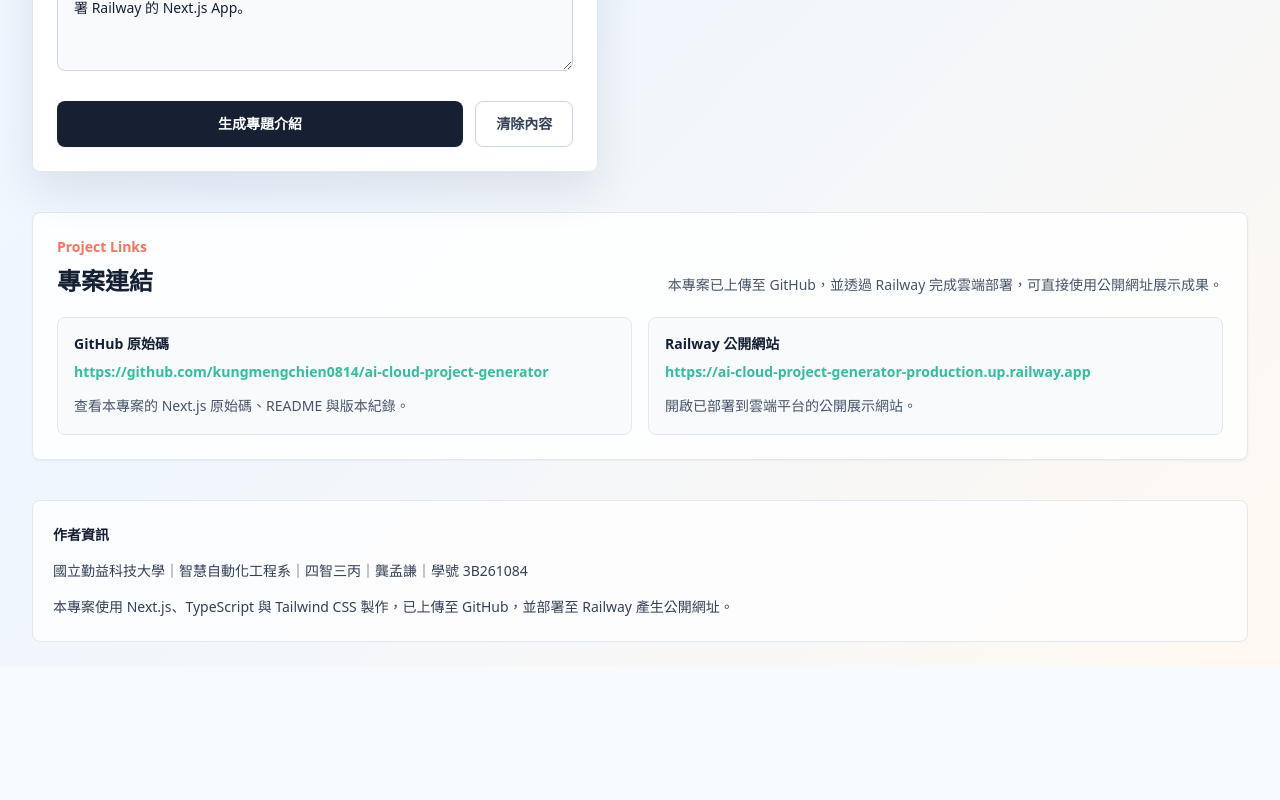
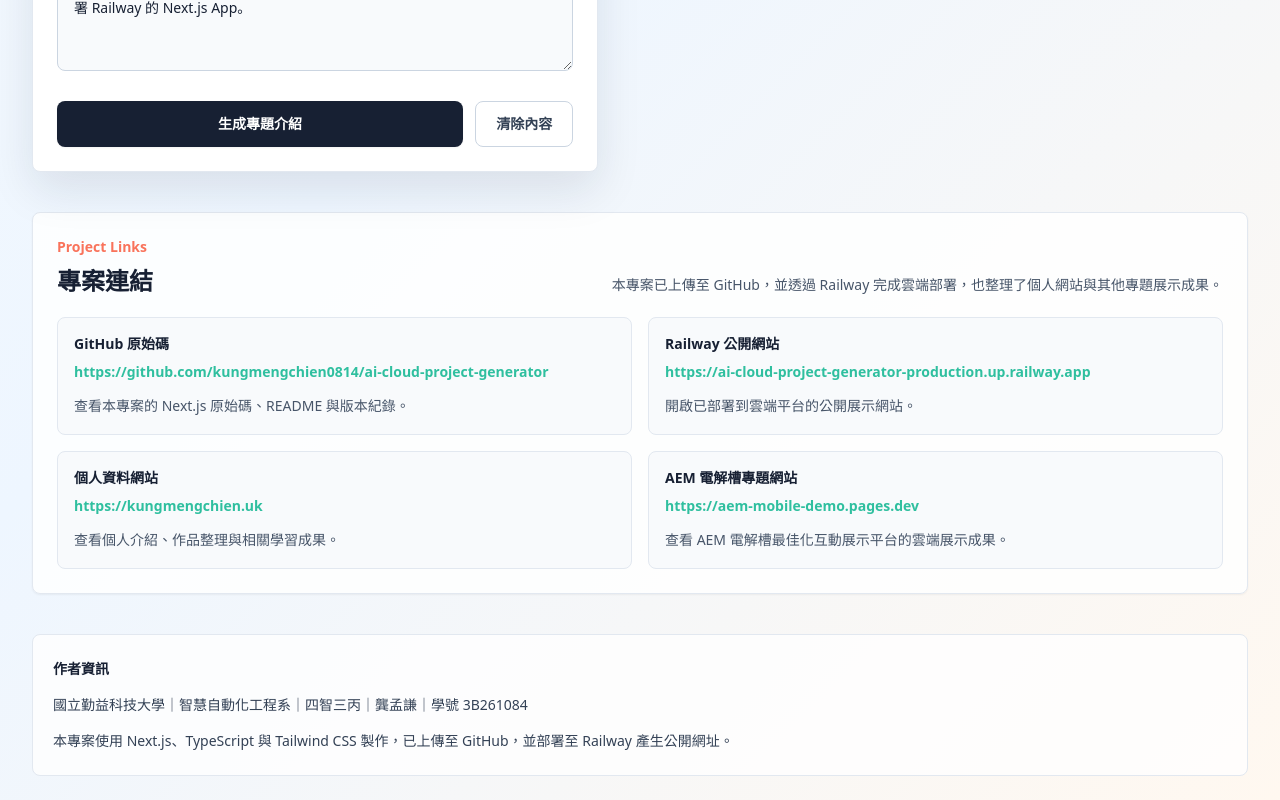
Before and after one commit to kungmengchien0814/ai-cloud-project-generator, a Next.js app: page / in a window 1280 px wide. Shown: the part 1172-1972 px from the top of the page. Before the commit the page ends 1838 px from the top, so only its background shows below. Built offline with nearby package versions, Linux system fonts and the light colour scheme.

Commit message:
Add personal and project links

```diff
--- a/app/page.tsx
+++ b/app/page.tsx
@@ -34,6 +34,16 @@ const projectLinks = [
     label: "Railway 公開網站",
     href: "https://ai-cloud-project-generator-production.up.railway.app",
     description: "開啟已部署到雲端平台的公開展示網站。",
+  },
+  {
+    label: "個人資料網站",
+    href: "https://kungmengchien.uk",
+    description: "查看個人介紹、作品整理與相關學習成果。",
+  },
+  {
+    label: "AEM 電解槽專題網站",
+    href: "https://aem-mobile-demo.pages.dev",
+    description: "查看 AEM 電解槽最佳化互動展示平台的雲端展示成果。",
   },
 ];
 
@@ -130,11 +140,11 @@ export default function Home() {
               <h2 className="mt-2 text-2xl font-bold text-ink">專案連結</h2>
             </div>
             <p className="max-w-2xl text-sm leading-6 text-slate-600">
-              本專案已上傳至 GitHub，並透過 Railway 完成雲端部署，可直接使用公開網址展示成果。
+              本專案已上傳至 GitHub，並透過 Railway 完成雲端部署，也整理了個人網站與其他專題展示成果。
             </p>
           </div>
 
-          <div className="mt-5 grid gap-4 lg:grid-cols-2">
+          <div className="mt-5 grid gap-4 md:grid-cols-2">
             {projectLinks.map((link) => (
               <a
                 key={link.href}
```
Also changed, not shown: 1 other file (tests, documents, lock files or other folders).
